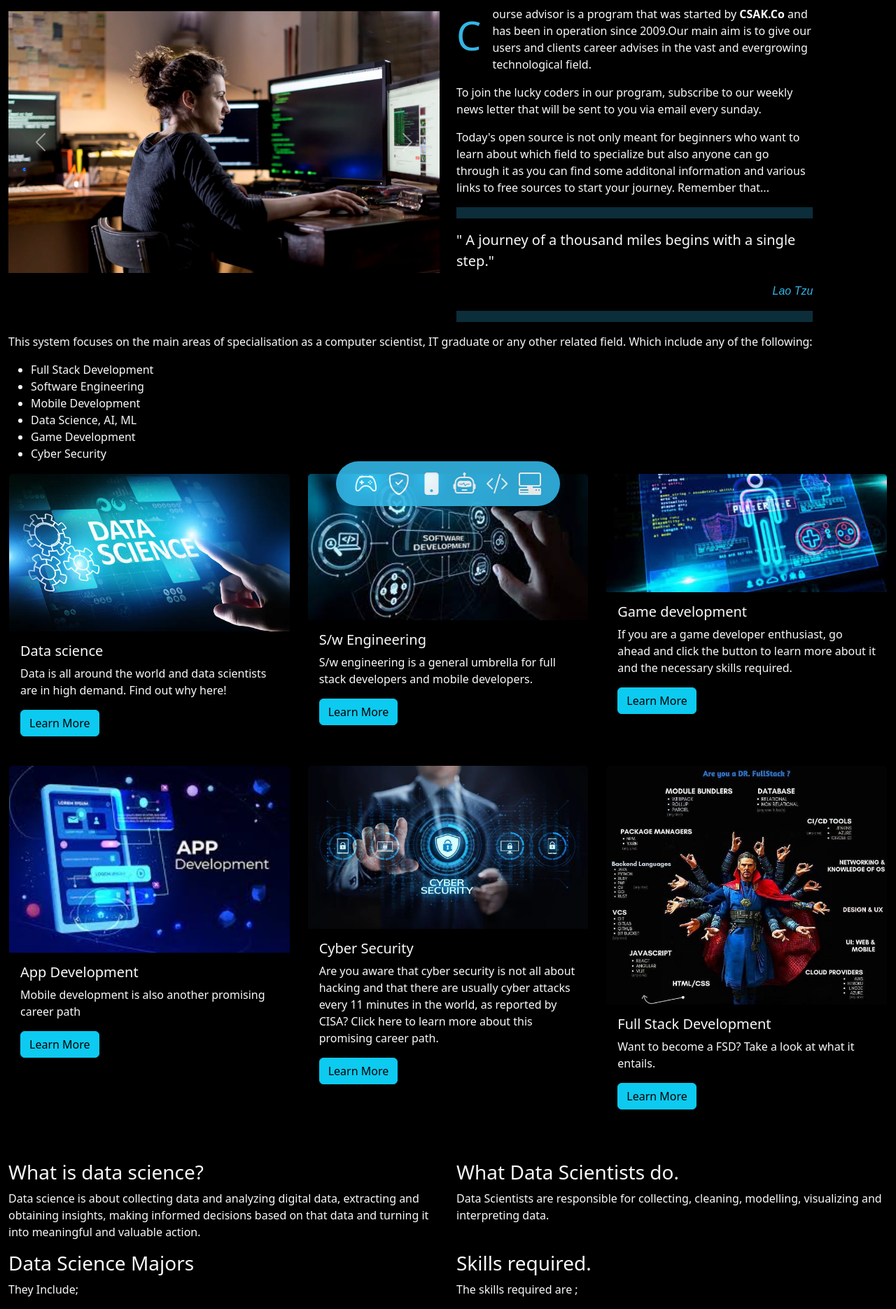
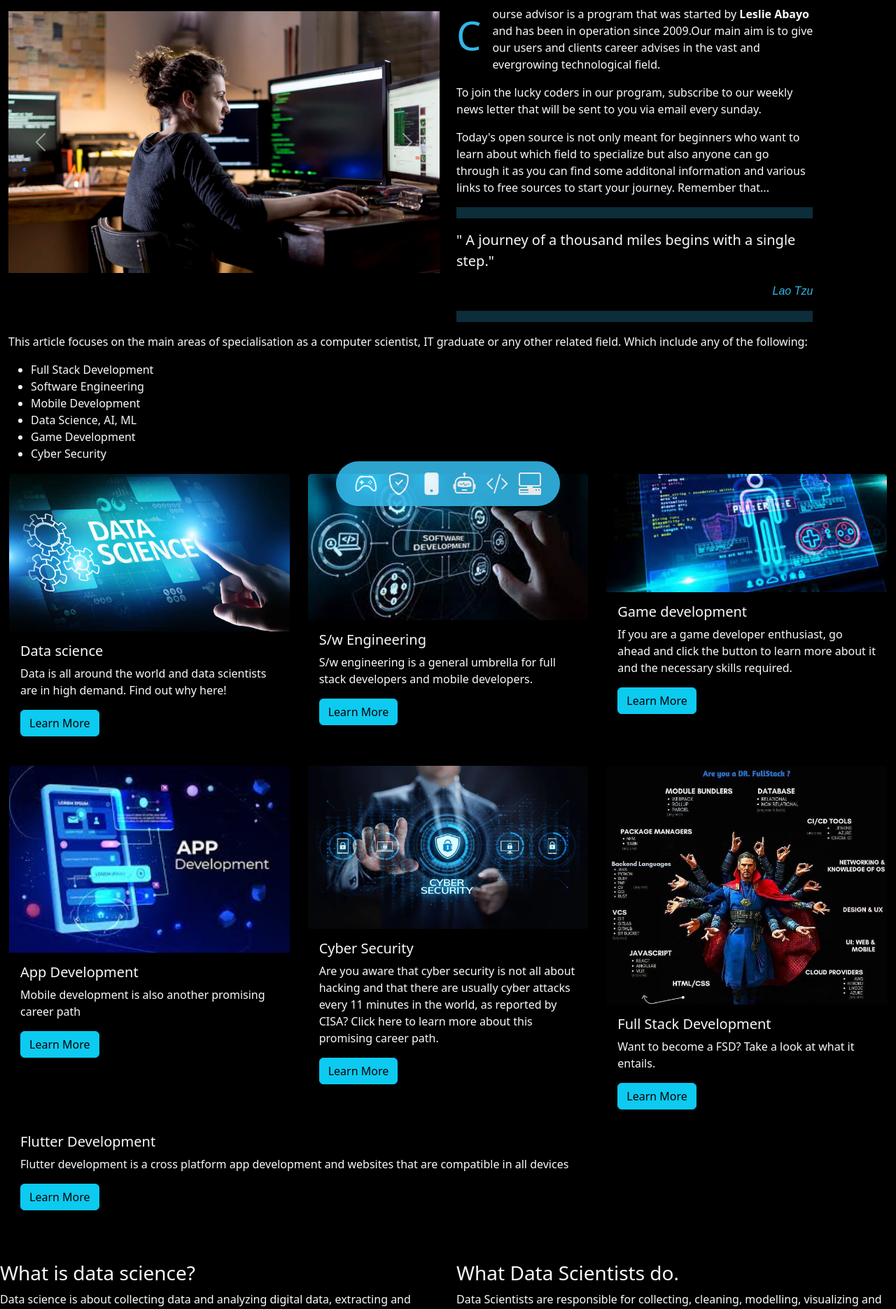
Before and after one commit to gk-mokaya/Online-learning-course-folder, a PHP site: page / in a window 1280 px wide. Shown: the part 64-1934 px from the top of the page at 70% size. Run offline with PHP 8.4, Linux system fonts and the light colour scheme.

Commit message:
11/17/2023 commit

```diff
--- a/index.html
+++ b/index.html
@@ -97,7 +97,7 @@
   </div>
 
   <div class="col-lg-5  text-justify" style="margin-top: 4.5rem;">
-     <p class="capital">Course advisor is a program that was started by <strong>CSAK.Co</strong> and has been in operation since 2009.Our main aim is to give our users and clients career advises in the vast and evergrowing technological field.</p>
+     <p class="capital">Course advisor is a program that was started by <strong>Leslie Abayo</strong> and has been in operation since 2009.Our main aim is to give our users and clients career advises in the vast and evergrowing technological field.</p>
      <p>To join the lucky coders in our program, subscribe to our weekly news letter that will be sent to you via email every sunday.</p>
      <p>Today's open source is not only meant for beginners who want to learn about which field to specialize but also anyone can go through it as you can find some additonal information and various links to free sources to start your journey. Remember that...</p>
      <div >
@@ -108,7 +108,7 @@
      </div>
   </div>
 </div>
-   <p class="">This system focuses on the main areas of specialisation as a computer scientist, IT graduate or any other related field. Which include any of the following:</p>
+   <p class="">This article focuses on the main areas of specialisation as a computer scientist, IT graduate or any other related field. Which include any of the following:</p>
    <ul>
     <li>Full Stack Development</li>
     <li>Software Engineering</li>
@@ -188,6 +188,21 @@
     </div>
    </div>
 
+
+   <DIV  Class="col">
+    <div class="card bg-transparent text-light">
+      <img>
+      <div class="card-body">
+        <h5 class="card-title">Flutter Development</h5>
+        <p>Flutter development is a cross platform app development and websites that are compatible in all devices</p>
+        <a class="card-link btn btn-info" href="#fd">Learn More</a>
+      </div>
+    </div>
+    </div>
+    </div>
+    </div>
+
+   </DIV>
    <div id="Data-science1">
    <div id="Data-science" style="padding: 3.5rem 0;">
     <div class="row">
@@ -502,7 +517,7 @@
     </div>
     <div class="col-lg-4 col-sm-12 d-flex flex-column justify-content-center align-items-center">
       <div class="bg-dark w-100 mt-3" style="height: 0.2rem; "></div>
-      <h4 class="mb-0 mt-2">Designed By CSAK.Co</h4>
+      <h4 class="mb-0 mt-2">Designed By Leslie Abayo</h4>
       <h4>&#169 2023</h4>
     </div>
   </footer>
--- a/login.php
+++ b/login.php
@@ -1,5 +1,5 @@
 <html>
-<body>
+<body bgcolor="#33b5e5">
 <?php
  include 'connect.php';
 /*Use of Sessions*/
@@ -31,6 +31,6 @@ if(isset($_POST['loginID']) && isset($_POST['password']))
      <form action="index.html">
 
 
-<input type="submit" >
+<input type="submit" value="CONTINUE ">
     </body>
     </html>
--- a/signup.php
+++ b/signup.php
@@ -1,5 +1,5 @@
 <html>
-<body>
+<body bgcolor="#33b5e5">
 <?php
 /*Use of Sessions*/
  include 'connect.php';
@@ -38,7 +38,7 @@ if(isset($_POST["loginID"]) && isset($_POST["password"]) && ($_POST["password"]
  <form action="index.html">
 
 
-<input type="submit" >
+<input type="submit" value="Continue"  >
 
 </form>
 </body>
```
